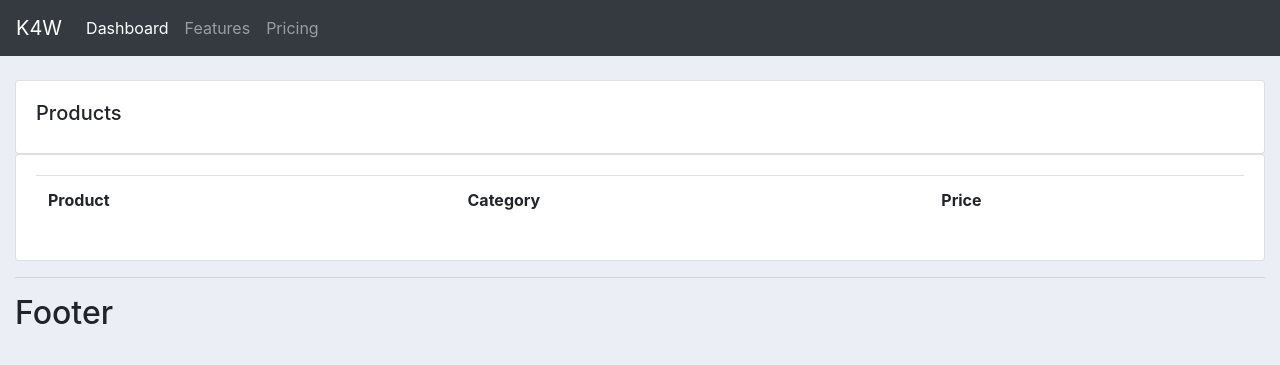
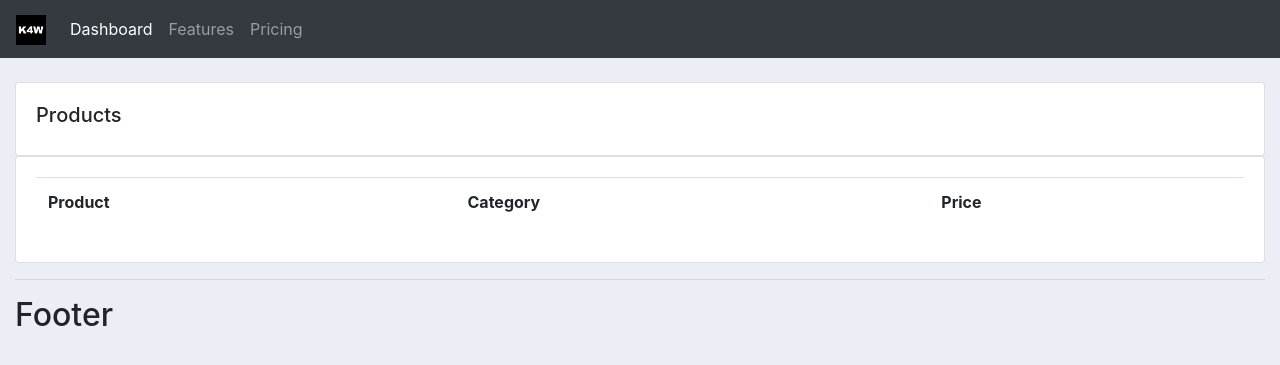
Before and after one commit to keys4words/dashboard, a Django app: page /products/ in a window 1280 px wide. Shown: the top 365 px of the page. Run offline with Django 3.2, Linux system fonts and the light colour scheme; lists and menus that the app fills with data are empty; some libraries are stand-ins or nearby versions.

Commit message:
add static files

```diff
--- a/crm1/accounts/templates/accounts/dashboard.html
+++ b/crm1/accounts/templates/accounts/dashboard.html
@@ -1,5 +1,6 @@
-{% extends 'accounts/main.html' %} {% block content %} {% include
-'accounts/status.html' %}
+{% extends 'accounts/main.html' %}
+{% block content %}
+{% include 'accounts/status.html' %}
 
 <br />
 <div class="row">
--- a/crm1/accounts/templates/accounts/main.html
+++ b/crm1/accounts/templates/accounts/main.html
@@ -1,3 +1,4 @@
+{% load static %}
 <!DOCTYPE html>
 <html lang="en">
 <head>
@@ -5,29 +6,7 @@
     <meta name="viewport" content="width=device-width, initial-scale=1.0">
     <title>Customers</title>
     <link rel="stylesheet" href="https://stackpath.bootstrapcdn.com/bootstrap/4.4.1/css/bootstrap.min.css" integrity="sha384-Vkoo8x4CGsO3+Hhxv8T/Q5PaXtkKtu6ug5TOeNV6gBiFeWPGFN9MuhOf23Q9Ifjh" crossorigin="anonymous">
-    <style>
-
-		#logo{
-		}
-
-		body{
-			background-color: #ebeff5;
-		}
-
-		#total-orders{
-			background-color: #4cb4c7;
-		}
-
-
-		#orders-delivered{
-			background-color: #7abecc;
-		}
-
-		#orders-pending{
-			background-color: #7CD1C0;
-		}
-
-	</style>
+	<link rel="stylesheet" href="{% static '/css/style.css' %}">
 </head>
 <body>
 
--- a/crm1/accounts/templates/accounts/navbar.html
+++ b/crm1/accounts/templates/accounts/navbar.html
@@ -1,5 +1,8 @@
+{% load static %}
 <nav class="navbar navbar-expand-lg navbar-dark bg-dark">
-  <a class="navbar-brand" href="#">K4W </a>
+  <a class="navbar-brand" href="#">
+    <img src="{% static 'img/k4w.png' %}" alt="" class="logo-img">
+  </a>
   <button
     class="navbar-toggler"
     type="button"
--- a/crm1/crm1/settings.py
+++ b/crm1/crm1/settings.py
@@ -119,3 +119,7 @@ USE_TZ = True
 # https://docs.djangoproject.com/en/3.0/howto/static-files/
 
 STATIC_URL = '/static/'
+MEDIA_URL = '/img/'
+STATICFILES_DIRS = [
+    os.path.join(BASE_DIR, 'static')
+]
--- /dev/null
+++ b/crm1/static/css/style.css
@@ -0,0 +1,22 @@
+#logo {
+}
+
+body {
+  background-color: #ebeff5;
+}
+
+#total-orders {
+  background-color: #4cb4c7;
+}
+
+#orders-delivered {
+  background-color: #7abecc;
+}
+
+#orders-pending {
+  background-color: #7cd1c0;
+}
+
+.logo-img{
+    width: 30px;
+}
```
Also changed, not shown: crm1/static/img/k4w.png (added).
